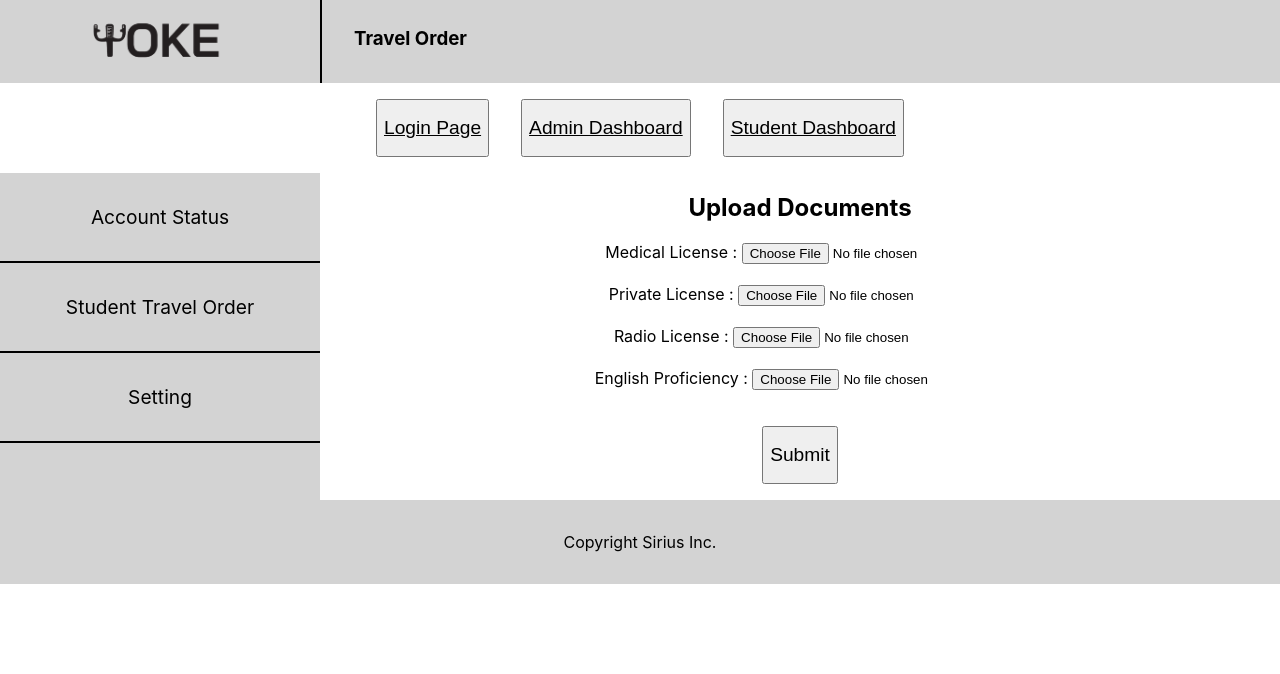
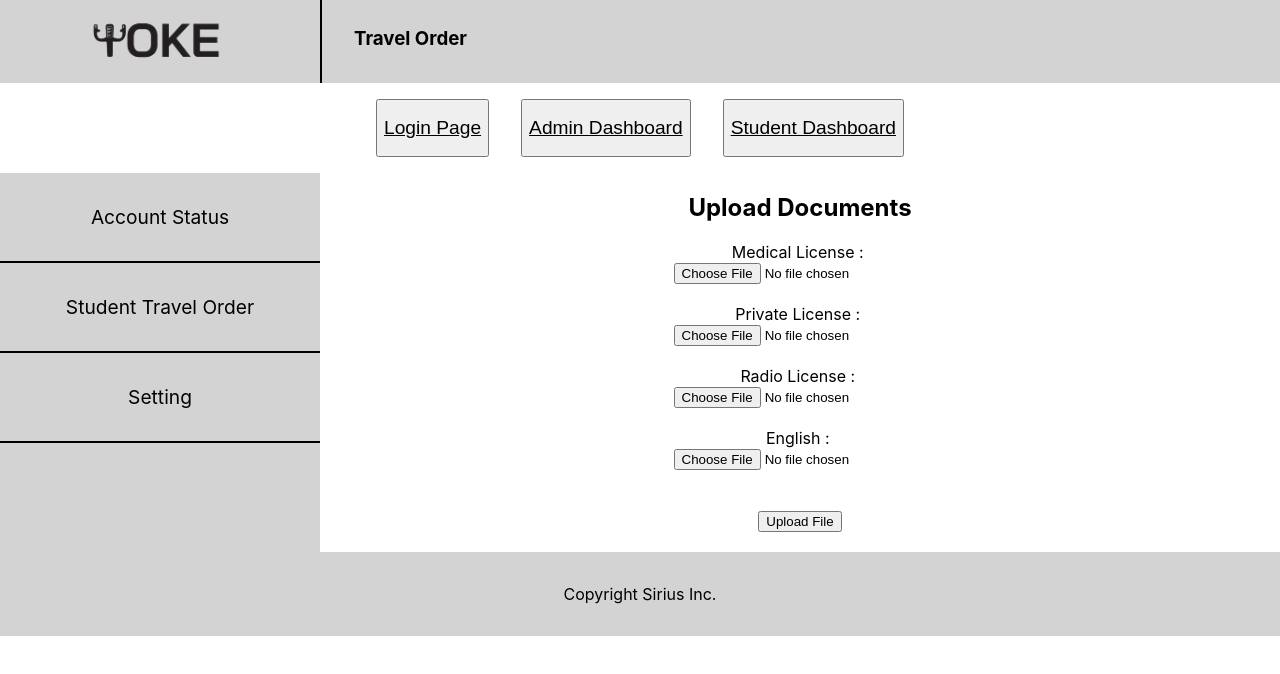
Before and after one commit to adilsaju/yoke, a React (Create React App) app in the folder client/: page /student-account-status/upload-document in a window 1280 px wide. Shown: the top 674 px of the page. Built offline with nearby package versions, Linux system fonts and the light colour scheme; no server answers.

Commit message:
uploadphotos

```diff
--- a/client/src/components/StudentDashboard/UploadDocument.js
+++ b/client/src/components/StudentDashboard/UploadDocument.js
@@ -3,6 +3,8 @@ import {UserContext} from '../../Contexts/UserContext'
 import { useState,useEffect, useContext } from 'react';
 import SideMenu from '../Navbar/SideMenu';
 
+
+const formData2 = new FormData();
 
 const fetchTasks = async (loggedInUser) => {
   let url = `/students/${loggedInUser.id}`;
@@ -12,7 +14,6 @@ const fetchTasks = async (loggedInUser) => {
   console.log("wah data")
   return data;
 };
-
 
   const UploadDocument = () => {
     const {loggedInUser} = useContext(UserContext)
@@ -28,6 +29,36 @@ const fetchTasks = async (loggedInUser) => {
               const isEmpty = Object.keys(students).length === 0;
               console.log(isEmpty);
 
+              //upload image
+              const [selectedFile, setSelectedFile] = React.useState(null);
+
+              const handleSubmit = async(event) => {
+
+                console.log("idhar")
+                event.preventDefault()
+                const formData = new FormData();
+                console.log(selectedFile);
+
+                formData.append('image1',selectedFile);
+
+                for (var pair of formData.entries()) {
+                  console.log(pair[0]+ ', ' + pair[1]);  }
+
+                  let url2 = `/updateStudentPhoto/${loggedInUser.id}`;
+                  const res = await fetch(url2,
+                    {
+                      method: 'POST',
+                     body: formData,
+                     headers: { 'Content-Type': 'multipart/form-data'},
+                    }
+                    );
+
+              }
+
+              const handleFileSelect = (event) => {
+                setSelectedFile(event.target.files[0])
+              }
+
   return (
     <>
 
@@ -38,13 +69,32 @@ const fetchTasks = async (loggedInUser) => {
     <h2>Upload Documents</h2>
     {console.log(students)}
     {console.log("wah")}
-    <form>
+    {/* <form>
     <div><label htmlFor="l1">Medical License : <img src={students.studentRequirements && students.studentRequirements.medicalLicense}></img></label><input type="file" name="l1" id="l1" /></div><br />
     <div><label htmlFor="l2">Private License : <img src={students.studentRequirements && students.studentRequirements.license}></img></label><input type="file" name="l2" id="l2" /></div><br />
     <div><label htmlFor="l3">Radio License : <img src={students.studentRequirements && students.studentRequirements.radioLicense}></img></label><input type="file" name="l3" id="l3" /></div><br />
     <div><label htmlFor="l4">English Proficiency : <img src={students.studentRequirements && students.studentRequirements.englishProficiency}></img></label><input type="file" name="l4" id="l4" /></div><br />
-    <button>Submit</button>
+    <button>Submit</button> */}
+
+    <form >
+    Medical License : <img src={students.studentRequirements && students.studentRequirements.medicalLicense}></img><br></br>
+      <input type="file" onChange={handleFileSelect}/><br></br>
+      <br></br>
+      Private License : <img src={students.studentRequirements && students.studentRequirements.license}></img> <br></br>
+      <input type="file" onChange={handleFileSelect}/><br></br>
+      <br></br>
+      Radio License : <img src={students.studentRequirements && students.studentRequirements.radioLicense}></img><br></br>
+      <input type="file" onChange={handleFileSelect}/><br></br>
+      <br></br>
+      English  : <img src={students.studentRequirements && students.studentRequirements.radioLicense}></img><br></br>
+      <input type="file" onChange={handleFileSelect}/><br></br>
+      <br></br>
+      <br></br>
+      <input onClick={handleSubmit} type="submit" value="Upload File" />
+
     </form>
+    <br></br>
+    {/* </form> */}
     </div>
     </div>
     </>
@@ -52,4 +102,6 @@ const fetchTasks = async (loggedInUser) => {
   )
 }
 
+
+
 export default UploadDocument
```
